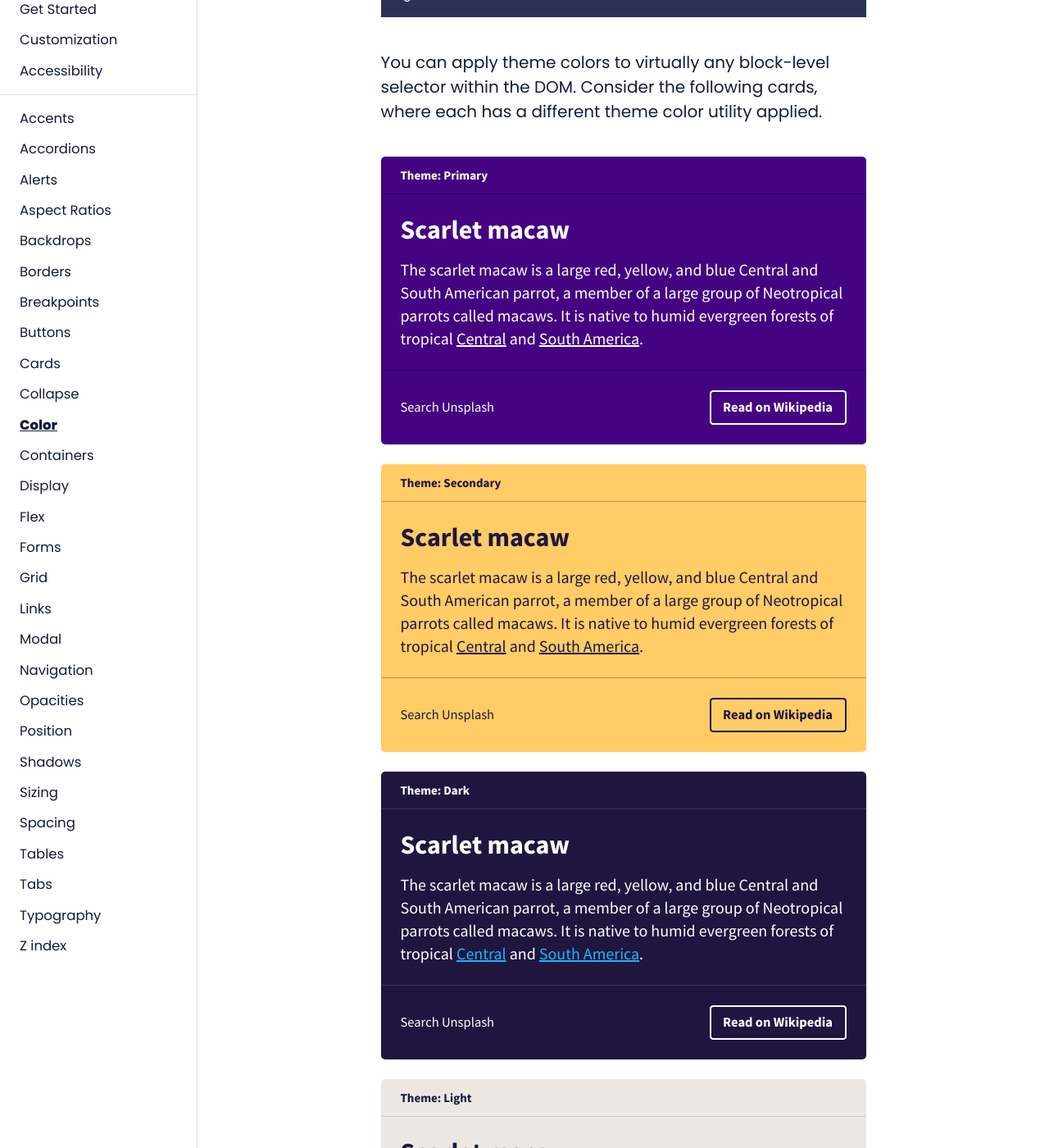
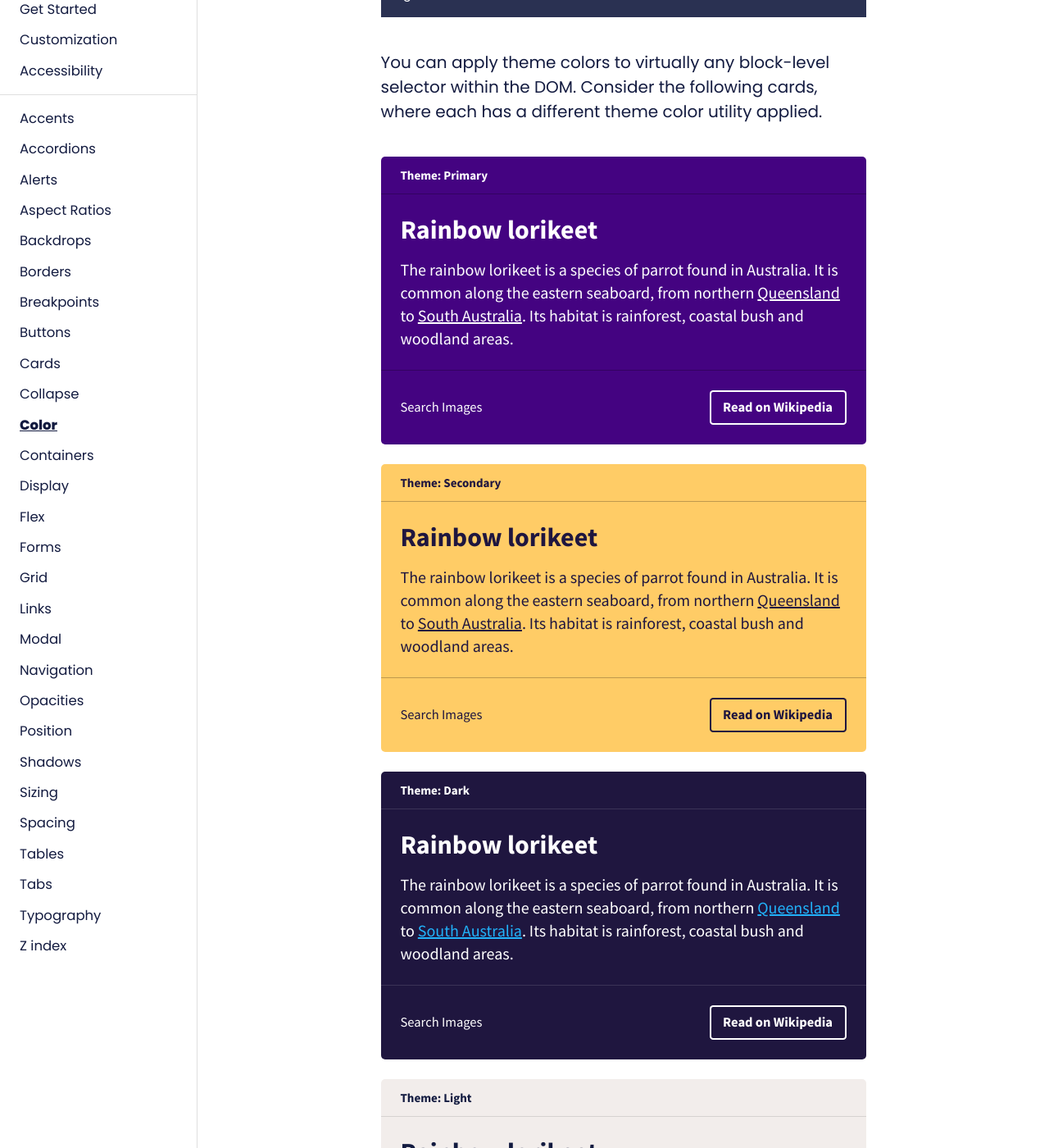
Before and after one commit to cavidano/natura11y-docs, a Jekyll site: the page built from _docs-a-z/color.html, in a window 1280 px wide and 1400 px high, scrolled down 2549 px. Shown: the whole window at 82% size. Built offline with Jekyll 4.4.1, drawn with Linux system fonts in a browser that asks for light colours; some of the changed text lies outside the part shown.

Commit message:
added johnnie feedback

```diff
--- a/_config.yml
+++ b/_config.yml
@@ -53,13 +53,12 @@ example-custom-properties: ' style="
   --primary: #440381;
   --secondary: #ffcc66;
   --dark: #1f163f;
-
-  --light: #ede7e2;
+  --light: #f2edeb;
   --primary-text: white;
   --secondary-text: var(--dark);
   --a11y-link: #0066cc;
   --dark-link: #21b2fa;
-  --body-font-family: Source Sans Pro ;
+  --body-font-family: Source Sans Pro;
   --body-line-height: 1.4;"
   data-example
   '
--- a/_docs-a-z/color.html
+++ b/_docs-a-z/color.html
@@ -110,17 +110,17 @@ title: "Color"
 
             <div class="card__body">
                 <h2 class="h4">
-                    Scarlet macaw
+                    Rainbow lorikeet
                 </h2>
                 <p>
-                    The scarlet macaw is a large red, yellow, and blue Central and South American parrot, a member of a large group of Neotropical parrots called macaws. It is native to humid evergreen forests of tropical <a href="#">Central</a> and <a href="#1">South America</a>.
-                    </p>
+                    The rainbow lorikeet is a species of parrot found in Australia. It is common along the eastern seaboard, from northern <a href="#">Queensland</a> to <a href="#1">South Australia</a>. Its habitat is rainforest, coastal bush and woodland areas.
+                </p>
             </div>
 
             <div class="card__foot font-size-md border-top">
                 <ul class="nav nav--horizontal justify-content-between">
                     <li>
-                        <a href="#1">Search Unsplash</a>
+                        <a href="#1">Search Images</a>
                     </li>
                     <li>
                         <a class="button button--outline rounded-pill" href="#1">
@@ -143,17 +143,17 @@ title: "Color"
 
             <div class="card__body">
                 <h2 class="h4">
-                    Scarlet macaw
+                    Rainbow lorikeet
                 </h2>
                 <p>
-                    The scarlet macaw is a large red, yellow, and blue Central and South American parrot, a member of a large group of Neotropical parrots called macaws. It is native to humid evergreen forests of tropical <a href="#">Central</a> and <a href="#1">South America</a>.
-                    </p>
+                    The rainbow lorikeet is a species of parrot found in Australia. It is common along the eastern seaboard, from northern <a href="#">Queensland</a> to <a href="#1">South Australia</a>. Its habitat is rainforest, coastal bush and woodland areas.
+                </p>
             </div>
 
             <div class="card__foot font-size-md border-top">
                 <ul class="nav nav--horizontal justify-content-between">
                     <li>
-                        <a href="#1">Search Unsplash</a>
+                        <a href="#1">Search Images</a>
                     </li>
                     <li>
                         <a class="button button--outline rounded-pill" href="#1">
@@ -176,17 +176,17 @@ title: "Color"
 
             <div class="card__body">
                 <h2 class="h4">
-                    Scarlet macaw
+                    Rainbow lorikeet
                 </h2>
                 <p>
-                    The scarlet macaw is a large red, yellow, and blue Central and South American parrot, a member of a large group of Neotropical parrots called macaws. It is native to humid evergreen forests of tropical <a href="#">Central</a> and <a href="#1">South America</a>.
-                    </p>
+                    The rainbow lorikeet is a species of parrot found in Australia. It is common along the eastern seaboard, from northern <a href="#">Queensland</a> to <a href="#1">South Australia</a>. Its habitat is rainforest, coastal bush and woodland areas.
+                </p>
             </div>
 
             <div class="card__foot font-size-md border-top">
                 <ul class="nav nav--horizontal justify-content-between">
                     <li>
-                        <a href="#1">Search Unsplash</a>
+                        <a href="#1">Search Images</a>
                     </li>
                     <li>
                         <a class="button button--outline rounded-pill" href="#1">
@@ -209,17 +209,17 @@ title: "Color"
 
             <div class="card__body">
                 <h2 class="h4">
-                    Scarlet macaw
+                    Rainbow lorikeet
                 </h2>
                 <p>
-                    The scarlet macaw is a large red, yellow, and blue Central and South American parrot, a member of a large group of Neotropical parrots called macaws. It is native to humid evergreen forests of tropical <a href="#">Central</a> and <a href="#1">South America</a>.
-                    </p>
+                    The rainbow lorikeet is a species of parrot found in Australia. It is common along the eastern seaboard, from northern <a href="#">Queensland</a> to <a href="#1">South Australia</a>. Its habitat is rainforest, coastal bush and woodland areas.
+                </p>
             </div>
 
             <div class="card__foot font-size-md border-top">
                 <ul class="nav nav--horizontal justify-content-between">
                     <li>
-                        <a href="#1">Search Unsplash</a>
+                        <a href="#1">Search Images</a>
                     </li>
                     <li>
                         <a class="button button--outline rounded-pill" href="#1">
@@ -242,17 +242,17 @@ title: "Color"
 
             <div class="card__body">
                 <h2 class="h4">
-                    Scarlet macaw
+                    Rainbow lorikeet
                 </h2>
                 <p>
-                    The scarlet macaw is a large red, yellow, and blue Central and South American parrot, a member of a large group of Neotropical parrots called macaws. It is native to humid evergreen forests of tropical <a href="#">Central</a> and <a href="#1">South America</a>.
-                    </p>
+                    The rainbow lorikeet is a species of parrot found in Australia. It is common along the eastern seaboard, from northern <a href="#">Queensland</a> to <a href="#1">South Australia</a>. Its habitat is rainforest, coastal bush and woodland areas.
+                </p>
             </div>
 
             <div class="card__foot font-size-md border-top">
                 <ul class="nav nav--horizontal justify-content-between">
                     <li>
-                        <a href="#1">Search Unsplash</a>
+                        <a href="#1">Search Images</a>
                     </li>
                     <li>
                         <a class="button button--outline rounded-pill" href="#1">
--- a/index.html
+++ b/index.html
@@ -14,7 +14,7 @@ title: "Home"
         <div class="container medium margin-y-4 text-align-center">
 
             <h1 class="banner-headline text-align-center text-shadow">
-                Be Inclusive.
+                Be inclusive&#8212;naturally.
             </h1>
 
             <div class="narrow margin-y-3">
```
